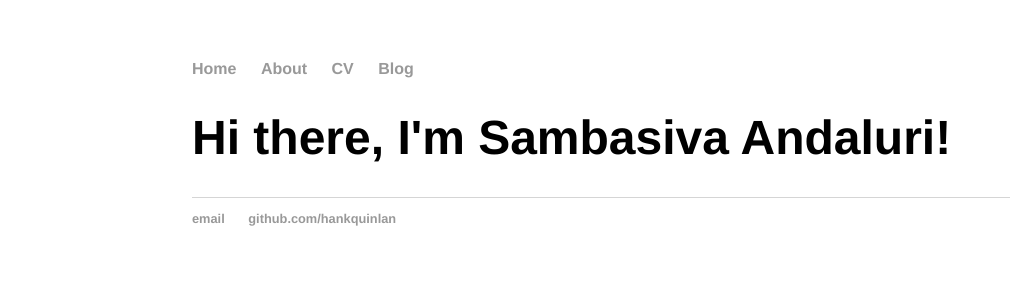
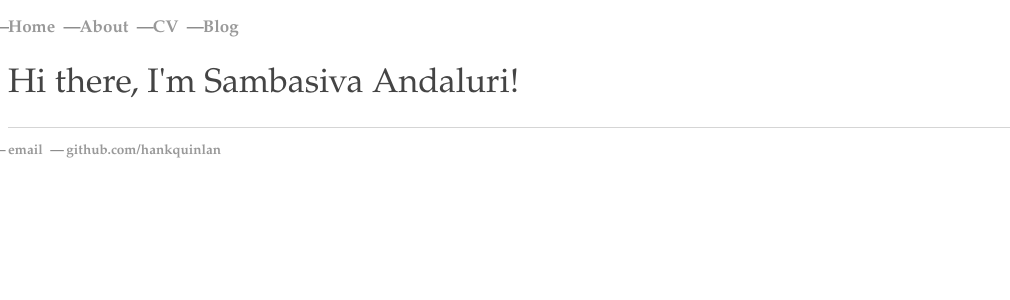
Before and after one commit to andaluri/andaluri.github.io, a Jekyll site: the page built from index.html, in a window 1280 px wide. Shown: the top 300 px of the page, without its empty margins (0-1010 px from the left). Built offline with Jekyll 4.4.1, drawn with Linux system fonts in a browser that asks for light colours.

Commit message:
update css

```diff
--- a/css/main.css
+++ b/css/main.css
@@ -1,33 +1,55 @@
 body {
-    margin: 60px auto;
-    width: 70%;
+    font-family: 'Georgia', serif;
+    font-size: 17px;
 }
+
+.content {
+    width: 530px;
+    margin: 40px auto;
+}
+h1, h2, h3, h4, h5 {
+    font-family: 'Garamond', 'Georgia', serif;
+    font-weight: normal;
+    color: #444;
+}
+blockquote {
+    font-style: italic;
+    color: #444;
+}
+ul {
+    margin: 15px 0 15 px 0;
+    list-style: none;
+    line-height: 1.4;
+}
+
+ul li:before {
+    content: '\2014\a0';
+    color: #888;
+    position: absolute;
+    margin-left: -16px;
+}
+
 nav ul, footer ul {
-    font-family:'Helvetica', 'Arial', 'Sans-Serif';
+    font-family: 'Garamond', 'Georgia', serif;
     padding: 0px;
     list-style: none;
     font-weight: bold;
 }
+
 nav ul li, footer ul li {
     display: inline;
     margin-right: 20px;
 }
+
 a {
     text-decoration: none;
     color: #999;
 }
+
 a:hover {
     text-decoration: underline;
 }
-h1 {
-    font-size: 3em;
-    font-family:'Helvetica', 'Arial', 'Sans-Serif';
-}
-p {
-    font-size: 1.5em;
-    line-height: 1.4em;
-    color: #333;
-}
+
 footer {
     border-top: 1px solid #d5d5d5;
     font-size: .8em;
```
